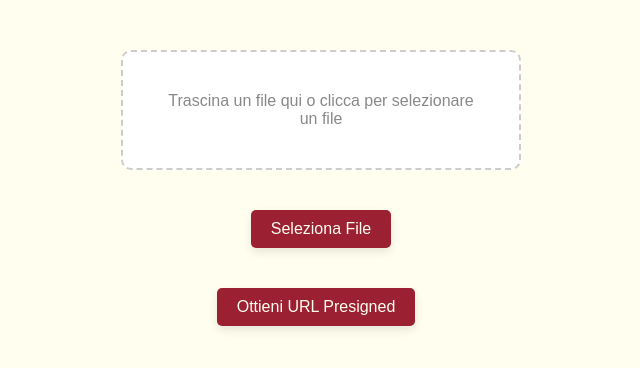
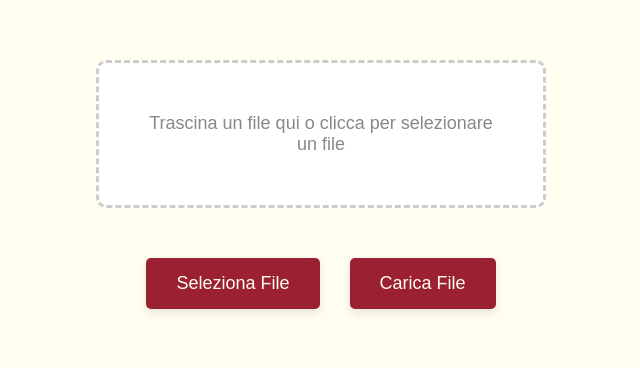
Before and after one commit to Lpint02/amplify-app, a React (Create React App) app: page / in a window 1280 px wide. Shown: the top 368 px of the page, without its empty margins (319-959 px from the left). Built offline with nearby package versions, Linux system fonts and the light colour scheme.

Commit message:
added upload

```diff
--- a/src/App.css
+++ b/src/App.css
@@ -122,19 +122,19 @@ button:hover {
 }
 
 .uploader-container {
-  max-width: 400px;
-  margin: 50px auto;
+  max-width: 450px;
+  margin: 60px auto;
   text-align: center;
 }
 
 .dropzone {
-  border: 2px dashed #cccccc;
-  padding: 40px;
+  border: 3px dashed #cccccc;
+  padding: 50px;
   border-radius: 10px;
   background-color: white;
   transition: background-color 0.3s ease, border-color 0.3s ease;
   cursor: pointer;
-  margin-bottom: 20px;
+  margin-bottom: 30px;
 }
 
 .dropzone.dragging {
@@ -144,7 +144,7 @@ button:hover {
 
 .dropzone p {
   color: #888888;
-  font-size: 16px;
+  font-size: 18px;
   margin: 0;
 }
 
@@ -152,10 +152,10 @@ button:hover {
   background-color: #9b2032;
   color: #fffeef;
   border: none;
-  padding: 10px 20px;
+  padding: 15px 30px;
   border-radius: 5px;
   cursor: pointer;
-  font-size: 16px;
+  font-size: 18px;
   transition: background-color 0.3s ease;
 }
 
@@ -173,3 +173,23 @@ body {
   padding: 0;
   font-family: Arial, sans-serif;
 }
+
+.progress-bar {
+  width: 100%;
+  background-color: #e0e0e0;
+  border-radius: 5px;
+  overflow: hidden;
+  margin-top: 20px;
+  height: 30px; /* Aumentato */
+}
+
+.progress-bar-inner {
+  height: 100%;
+  width: 0;
+  background-color: #9b2032;
+  text-align: center;
+  line-height: 30px; /* Aumentato */
+  color: white;
+  font-size: 16px;
+  transition: width 0.4s ease;
+}
--- a/src/App.js
+++ b/src/App.js
@@ -5,12 +5,15 @@ import './App.css';
 function App () {
   const [file, setFile] = useState(null);
   const [isDragging, setIsDragging] = useState(false);
-  const [uploadUrl, setUploadUrl] = useState('');
+  const [uploadProgress, setUploadProgress] = useState(0);
   const [error, setError] = useState('');
+  const [success, setSuccess] = useState(false);
 
   const handleFileSelect = (event) => {
     const selectedFile = event.target.files[0];
     setFile(selectedFile);
+    setUploadProgress(0);
+    setSuccess(false);
   };
 
   const handleDragOver = (event) => {
@@ -27,15 +30,18 @@ function App () {
     setIsDragging(false);
     const droppedFile = event.dataTransfer.files[0];
     setFile(droppedFile);
+    setUploadProgress(0);
+    setSuccess(false);
   };
 
-  const getPresignedUrl = async () => {
+  const uploadFile = async () => {
     if (!file) {
       alert('Nessun file selezionato.');
       return;
     }
 
     try {
+      // Step 1: Ottieni la URL presigned
       const response = await axios.post('https://kpcukmvmn8.execute-api.us-east-1.amazonaws.com/prod/get-url-presigned', {
         filename: file.name
       }, {
@@ -43,32 +49,28 @@ function App () {
           'Content-Type': 'application/json'
         }
       });
-      setUploadUrl(response.data.url);
+
+      const uploadUrl = response.data.url;
       setError('');
-      console.log('Presigned URL:', response.data.url);
+
+      // Step 2: Carica il file usando la URL presigned
+      await axios.put(uploadUrl, file, {
+        headers: {
+          'Content-Type': file.type,
+        },
+        onUploadProgress: (progressEvent) => {
+          const percentCompleted = Math.round((progressEvent.loaded * 100) / progressEvent.total);
+          setUploadProgress(percentCompleted);
+        }
+      });
+
+      setSuccess(true);
+      alert('File caricato con successo!');
     } catch (error) {
-      console.error('Errore nel recupero della URL presigned:', error);
-      setError('Errore nel recupero della URL presigned');
+      console.error('Errore durante il caricamento del file:', error);
+      setError('Errore durante il caricamento del file');
     }
   };
-
-  /*
-    const uploadFile = async () => {
-    if (!file || !uploadUrl) return;
-
-    try {
-      await axios.put(uploadUrl, file, {
-        headers: {
-          'Content-Type': file.type
-        }
-      });
-      alert('File caricato con successo!');
-    } catch (error) {
-      console.error('Errore nel caricamento del file:', error);
-      setError('Errore nel caricamento del file');
-    }
-  };
-  */
 
   return (
     <div className="uploader-container">
@@ -91,21 +93,22 @@ function App () {
         />
       </div>
       <button className="btn" onClick={() => document.getElementById('fileInput').click()}>Seleziona File</button>
-      <button className="btn" onClick={getPresignedUrl} style={{ marginLeft: '10px' }}>
-        Ottieni URL Presigned
+      <button className="btn" onClick={uploadFile} style={{ marginLeft: '10px' }}>
+        Carica File
       </button>
 
-      {uploadUrl && (
-        <div>
-          <h3>Presigned URL:</h3>
-          <p>{uploadUrl}</p>
-          <a href={uploadUrl} target="_blank" rel="noopener noreferrer">Apri URL</a>
+      {uploadProgress > 0 && (
+        <div className="progress-container">
+          <div className="progress-bar-inner" style={{ width: `${uploadProgress}%` }}>
+            {uploadProgress}%
+          </div>
         </div>
       )}
 
       {error && <p style={{ color: 'red' }}>{error}</p>}
+      {success && <p style={{ color: 'green' }}>Caricamento completato con successo!</p>}
     </div>
   );
-};
+}
 
 export default App;
```
